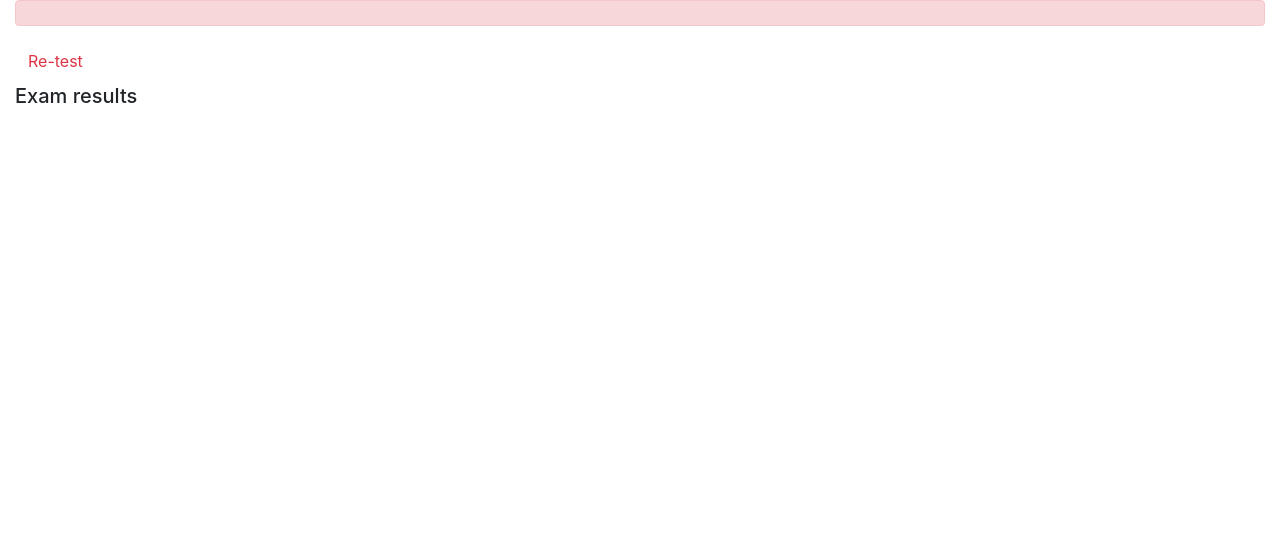
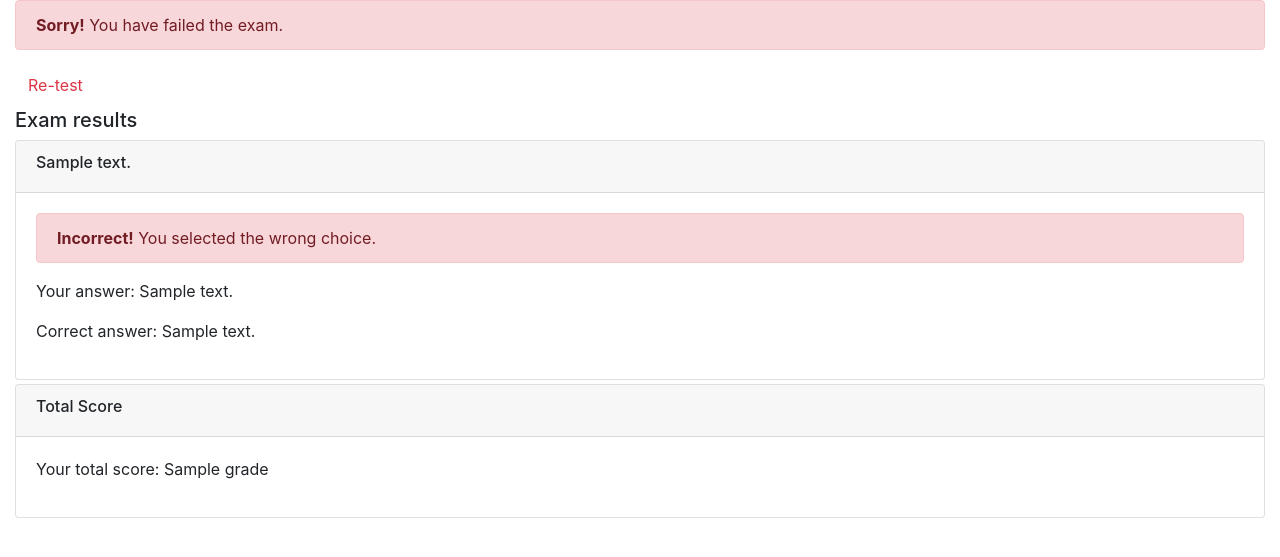
Before and after one commit to ibm-developer-skills-network/final-cloud-app-with-database, a Django app: template onlinecourse/templates/onlinecourse/exam_result_bootstrap.html in a window 1280 px wide. Shown: the part 56-613 px from the top of the page. Run offline with Django 3.2, Linux system fonts and the light colour scheme; tables that the repository leaves empty hold one stand-in row (values such as "Sample post"); the template is opened without the code that fills it: values that come from a table or form of the project are taken from there, most other values are stand-ins (such as "Sample title", 1, 10 or a date in 2020); some libraries are stand-ins or nearby versions.

Commit message:
Initial commit

```diff
--- a/onlinecourse/models.py
+++ b/onlinecourse/models.py
@@ -3,7 +3,7 @@ from django.utils.timezone import now
 try:
     from django.db import models
 except Exception:
-    print("There was an error loading django modules. Do you have django installed?")
+    print("There was an error loading Django modules. Do you have Django installed?")
     sys.exit()
 
 from django.conf import settings
@@ -48,8 +48,7 @@ class Learner(models.Model):
     social_link = models.URLField(max_length=200)
 
     def __str__(self):
-        return self.user.username + "," + \
-               self.occupation
+        return self.user.username + "," + self.occupation
 
 
 # Course model
@@ -64,8 +63,7 @@ class Course(models.Model):
     is_enrolled = False
 
     def __str__(self):
-        return "Name: " + self.name + "," + \
-               "Description: " + self.description
+        return "Name: " + self.name + "," + "Description: " + self.description
 
 
 # Lesson model
@@ -77,8 +75,6 @@ class Lesson(models.Model):
 
 
 # Enrollment model
-# <HINT> Once a user enrolled a class, an enrollment entry should be created between the user and course
-# And we could use the enrollment to track information such as exam submissions
 class Enrollment(models.Model):
     AUDIT = 'audit'
     HONOR = 'honor'
@@ -95,40 +91,26 @@ class Enrollment(models.Model):
     rating = models.FloatField(default=5.0)
 
 
-# <HINT> Create a Question Model with:
-    # Used to persist question content for a course
-    # Has a One-To-Many (or Many-To-Many if you want to reuse questions) relationship with course
-    # Has a grade point for each question
-    # Has question content
-    # Other fields and methods you would like to design
-#class Question(models.Model):
-    # Foreign key to lesson
-    # question text
-    # question grade/mark
+class Question(models.Model):
+    lesson = models.ForeignKey(Lesson, on_delete=models.CASCADE)
+    question_text = models.TextField()
+    question_grade = models.FloatField()
 
-    # <HINT> A sample model method to calculate if learner get the score of the question
-    #def is_get_score(self, selected_ids):
-    #    all_answers = self.choice_set.filter(is_correct=True).count()
-    #    selected_correct = self.choice_set.filter(is_correct=True, id__in=selected_ids).count()
-    #    if all_answers == selected_correct:
-    #        return True
-    #    else:
-    #        return False
+    def is_get_score(self, selected_ids):
+        all_answers = self.choice_set.filter(is_correct=True).count()
+        selected_correct = self.choice_set.filter(is_correct=True, id__in=selected_ids).count()
+        if all_answers == selected_correct:
+            return True
+        else:
+            return False
 
 
-#  <HINT> Create a Choice Model with:
-    # Used to persist choice content for a question
-    # One-To-Many (or Many-To-Many if you want to reuse choices) relationship with Question
-    # Choice content
-    # Indicate if this choice of the question is a correct one or not
-    # Other fields and methods you would like to design
-# class Choice(models.Model):
+class Choice(models.Model):
+    question = models.ForeignKey(Question, on_delete=models.CASCADE)
+    choice_content = models.TextField()
+    is_correct = models.BooleanField(default=False)
 
-# <HINT> The submission model
-# One enrollment could have multiple submission
-# One submission could have multiple choices
-# One choice could belong to multiple submissions
-#class Submission(models.Model):
-#    enrollment = models.ForeignKey(Enrollment, on_delete=models.CASCADE)
-#    choices = models.ManyToManyField(Choice)
-#    Other fields and methods you would like to design
+
+class Submission(models.Model):
+    enrollment = models.ForeignKey(Enrollment, on_delete=models.CASCADE)
+    choices = models.ManyToManyField(Choice)
--- a/onlinecourse/templates/onlinecourse/exam_result_bootstrap.html
+++ b/onlinecourse/templates/onlinecourse/exam_result_bootstrap.html
@@ -38,18 +38,46 @@
 <div class="container-fluid">
     {% if grade > 80 %}
     <div class="alert alert-success">
-       <!--HINT Display passed info -->
+        <strong>Congratulations!</strong> You have passed the exam.
     </div>
     {% else %}
     <div class="alert alert-danger">
-            <!--HINT Display failed info -->
+        <strong>Sorry!</strong> You have failed the exam.
     </div>
     <a class="btn btn-link text-danger" href="{% url 'onlinecourse:course_details' course.id %}">Re-test</a>
     {% endif %}
     <div class="card-columns-vertical mt-1">
         <h5 class="">Exam results</h5>
-            <!--HINT Display exam results-->
+        {% for question, result in question_results.items %}
+        <div class="card mt-1">
+            <div class="card-header">
+                <h6>{{ question.question_text }}</h6>
+            </div>
+            <div class="card-body">
+                {% if result.correct %}
+                <div class="alert alert-success">
+                    <strong>Correct!</strong> You selected the correct choice.
+                </div>
+                {% else %}
+                <div class="alert alert-danger">
+                    <strong>Incorrect!</strong> You selected the wrong choice.
+                </div>
+                {% endif %}
+                <p>Your answer: {{ result.submitted_choice.choice_text }}</p>
+                <p>Correct answer: {{ result.correct_choice.choice_text }}</p>
             </div>
         </div>
+        {% endfor %}
+        <div class="card mt-1">
+            <div class="card-header">
+                <h6>Total Score</h6>
+            </div>
+            <div class="card-body">
+                <p>Your total score: {{ grade }}</p>
+            </div>
+        </div>
+    </div>
+</div>
+
 </body>
 </html>
--- a/onlinecourse/templates/onlinecourse/user_login_bootstrap.html
+++ b/onlinecourse/templates/onlinecourse/user_login_bootstrap.html
@@ -25,7 +25,7 @@
                         {% csrf_token %}
                         <div class="input-group">
                             <input type="text" class="form-control" placeholder="Username" name="username" >
-                            <input type="password" class="form-control" placeholder="Username" name="psw" >
+                            <input type="password" class="form-control" placeholder="Password" name="psw" >
                             <button class="btn btn-primary" type="submit">Login</button>
                             <a class="btn btn-link" href="{% url 'onlinecourse:registration' %}">Sign Up</a>
                         </div>
--- a/onlinecourse/templates/onlinecourse/user_registration_bootstrap.html
+++ b/onlinecourse/templates/onlinecourse/user_registration_bootstrap.html
@@ -25,7 +25,7 @@
                         {% csrf_token %}
                         <div class="input-group">
                             <input type="text" class="form-control" placeholder="Username" name="username" >
-                            <input type="password" class="form-control" placeholder="Username" name="psw" >
+                            <input type="password" class="form-control" placeholder="Password" name="psw" >
                             <button class="btn btn-primary" type="submit">Login</button>
                             <a class="btn btn-link" href="{% url 'onlinecourse:registration' %}">Sign Up</a>
                         </div>
--- a/onlinecourse/urls.py
+++ b/onlinecourse/urls.py
@@ -17,8 +17,7 @@ urlpatterns = [
     # ex: /enroll/5/
     path('<int:course_id>/enroll/', views.enroll, name='enroll'),
 
-    # <HINT> Create a route for submit view
-
-    # <HINT> Create a route for show_exam_result view
+    path('<int:course_id>/submit/', views.submit, name='submit'),
+    path('course/<int:course_id>/submission/<int:submission_id>/result/', views.show_exam_result, name='show_exam_result')
 
  ] + static(settings.MEDIA_URL, document_root=settings.MEDIA_ROOT)
```
Also changed, not shown: onlinecourse/admin.py (+13 -9 lines), onlinecourse/templates/onlinecourse/course_detail_bootstrap.html (+21 -38 lines), onlinecourse/views.py (+60 -26 lines). Lines whose indentation alone changed are shown as unchanged.
